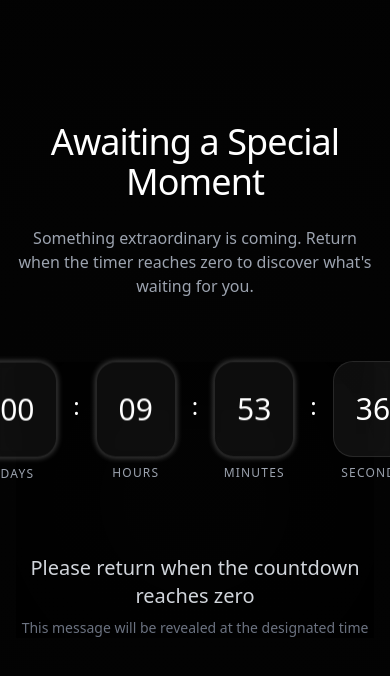
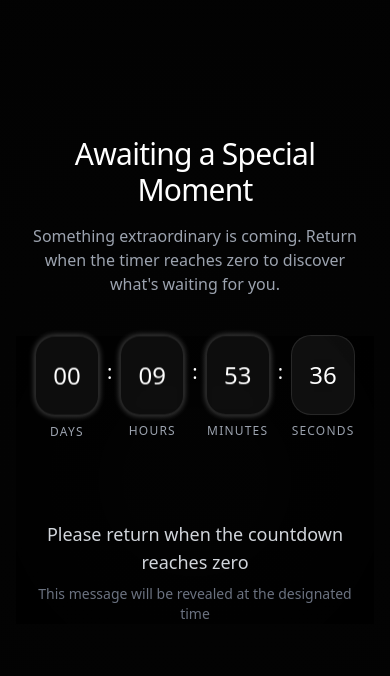
Before and after one commit to iamsandeshk/Countdown, a React (Vite) app: page / in a window 390 px wide. Shown: the top 676 px of the page. Built offline with nearby package versions, Linux system fonts and the light colour scheme.

Commit message:
Improve countdown layout
Addresses issues with countdown not being fully visible and alignment problems.

```diff
--- a/src/components/CountdownTimer.tsx
+++ b/src/components/CountdownTimer.tsx
@@ -119,7 +119,7 @@ const CountdownTimer: React.FC<CountdownTimerProps> = ({
       )}>
         <div className="digit-container">
           <div className={cn(
-            "digit glass-panel w-20 h-24 md:w-24 md:h-28 flex items-center justify-center text-3xl md:text-4xl font-light mb-2",
+            "digit glass-panel w-16 h-20 sm:w-20 sm:h-24 md:w-24 md:h-28 flex items-center justify-center text-2xl sm:text-3xl md:text-4xl font-light mb-2",
             isFlipping && "flip"
           )}>
             {paddedValue}
@@ -131,14 +131,14 @@ const CountdownTimer: React.FC<CountdownTimerProps> = ({
   };
 
   return (
-    <div className={cn("flex flex-col items-center", className)}>
-      <div className="flex gap-4 md:gap-6 justify-center mb-8">
+    <div className={cn("flex flex-col items-center w-full px-2", className)}>
+      <div className="flex gap-2 sm:gap-4 md:gap-6 justify-center mb-8 w-full overflow-visible">
         {renderDigit(timeLeft.days, flippingDigits.days, "Days", 1)}
-        <div className="self-center text-2xl font-thin mb-8">:</div>
+        <div className="self-center text-xl sm:text-2xl font-thin mb-8 flex items-center justify-center">:</div>
         {renderDigit(timeLeft.hours, flippingDigits.hours, "Hours", 2)}
-        <div className="self-center text-2xl font-thin mb-8">:</div>
+        <div className="self-center text-xl sm:text-2xl font-thin mb-8 flex items-center justify-center">:</div>
         {renderDigit(timeLeft.minutes, flippingDigits.minutes, "Minutes", 3)}
-        <div className="self-center text-2xl font-thin mb-8">:</div>
+        <div className="self-center text-xl sm:text-2xl font-thin mb-8 flex items-center justify-center">:</div>
         {renderDigit(timeLeft.seconds, flippingDigits.seconds, "Seconds", 4)}
       </div>
     </div>
--- a/src/pages/Index.tsx
+++ b/src/pages/Index.tsx
@@ -3,7 +3,6 @@ import React, { useState, useEffect } from 'react';
 import CountdownTimer from '@/components/CountdownTimer';
 import RevealMessage from '@/components/RevealMessage';
 import { Button } from '@/components/ui/button';
-import { motion } from 'framer-motion';
 import { useToast } from '@/hooks/use-toast';
 
 const Index = () => {
@@ -49,29 +48,29 @@ const Index = () => {
         <div className="absolute top-[-50%] left-[-50%] right-[-50%] bottom-[-50%] bg-[radial-gradient(circle_at_center,rgba(45,45,45,0.1),rgba(5,5,5,0.4))] animate-pulse-soft"></div>
       </div>
 
-      <div className={`w-full max-w-3xl mx-auto flex flex-col items-center transition-all duration-700 ease-out ${isPageLoaded ? 'opacity-100' : 'opacity-0'}`}>
+      <div className={`w-full max-w-4xl mx-auto flex flex-col items-center transition-all duration-700 ease-out ${isPageLoaded ? 'opacity-100' : 'opacity-0'}`}>
         {/* Header */}
-        <div className="staggered mb-16 text-center">
-          <h1 className="text-4xl md:text-5xl lg:text-6xl font-thin tracking-tight mb-6">
+        <div className="staggered mb-10 md:mb-16 text-center">
+          <h1 className="text-3xl sm:text-4xl md:text-5xl lg:text-6xl font-thin tracking-tight mb-4 md:mb-6">
             <span className="block">Awaiting a Special Moment</span>
           </h1>
-          <p className="text-gray-400 max-w-lg mx-auto">
+          <p className="text-gray-400 max-w-lg mx-auto px-2">
             Something extraordinary is coming. Return when the timer reaches zero to discover what's waiting for you.
           </p>
         </div>
 
         {/* Main Content */}
-        <div className="w-full">
+        <div className="w-full flex justify-center">
           {!isCountdownComplete ? (
-            <div className="countdown-section relative w-full">
+            <div className="countdown-section relative w-full max-w-2xl flex flex-col items-center">
               <CountdownTimer
                 targetDate={targetDate}
                 onComplete={handleCountdownComplete}
-                className="mb-10"
+                className="mb-6 md:mb-10"
               />
 
-              <div className="staggered text-center mt-10">
-                <p className="text-gray-300 text-xl font-light">
+              <div className="staggered text-center mt-6 md:mt-10 px-4">
+                <p className="text-gray-300 text-lg sm:text-xl font-light">
                   Please return when the countdown reaches zero
                 </p>
                 <p className="text-gray-500 text-sm mt-2">
@@ -80,23 +79,23 @@ const Index = () => {
               </div>
             </div>
           ) : (
-            <div className="flex flex-col items-center justify-center">
-              <RevealMessage isRevealed={true} className="text-center mb-10 glass-panel p-10 w-full max-w-2xl">
-                <h2 className="text-4xl font-light mb-6">The Moment Has Arrived</h2>
-                <p className="text-xl text-gray-300 mb-8">
+            <div className="flex flex-col items-center justify-center w-full">
+              <RevealMessage isRevealed={true} className="text-center mb-10 glass-panel p-6 sm:p-10 w-full max-w-2xl mx-4">
+                <h2 className="text-3xl sm:text-4xl font-light mb-6">The Moment Has Arrived</h2>
+                <p className="text-lg sm:text-xl text-gray-300 mb-8">
                   What you've been waiting for is now revealed.
                 </p>
 
                 {!showFullMessage ? (
                   <Button
                     onClick={handleRevealFullMessage}
-                    className="bg-white text-black hover:bg-gray-200 transition-all duration-300 px-8 py-6 text-base rounded-full"
+                    className="bg-white text-black hover:bg-gray-200 transition-all duration-300 px-6 sm:px-8 py-4 sm:py-6 text-base rounded-full"
                   >
                     Reveal the Message
                   </Button>
                 ) : (
                   <div className="animate-fade-in">
-                    <p className="text-2xl mb-6">Your special moment awaits.</p>
+                    <p className="text-xl sm:text-2xl mb-6">Your special moment awaits.</p>
                     <p className="text-gray-400">This is the beginning of something memorable.</p>
                   </div>
                 )}
```
